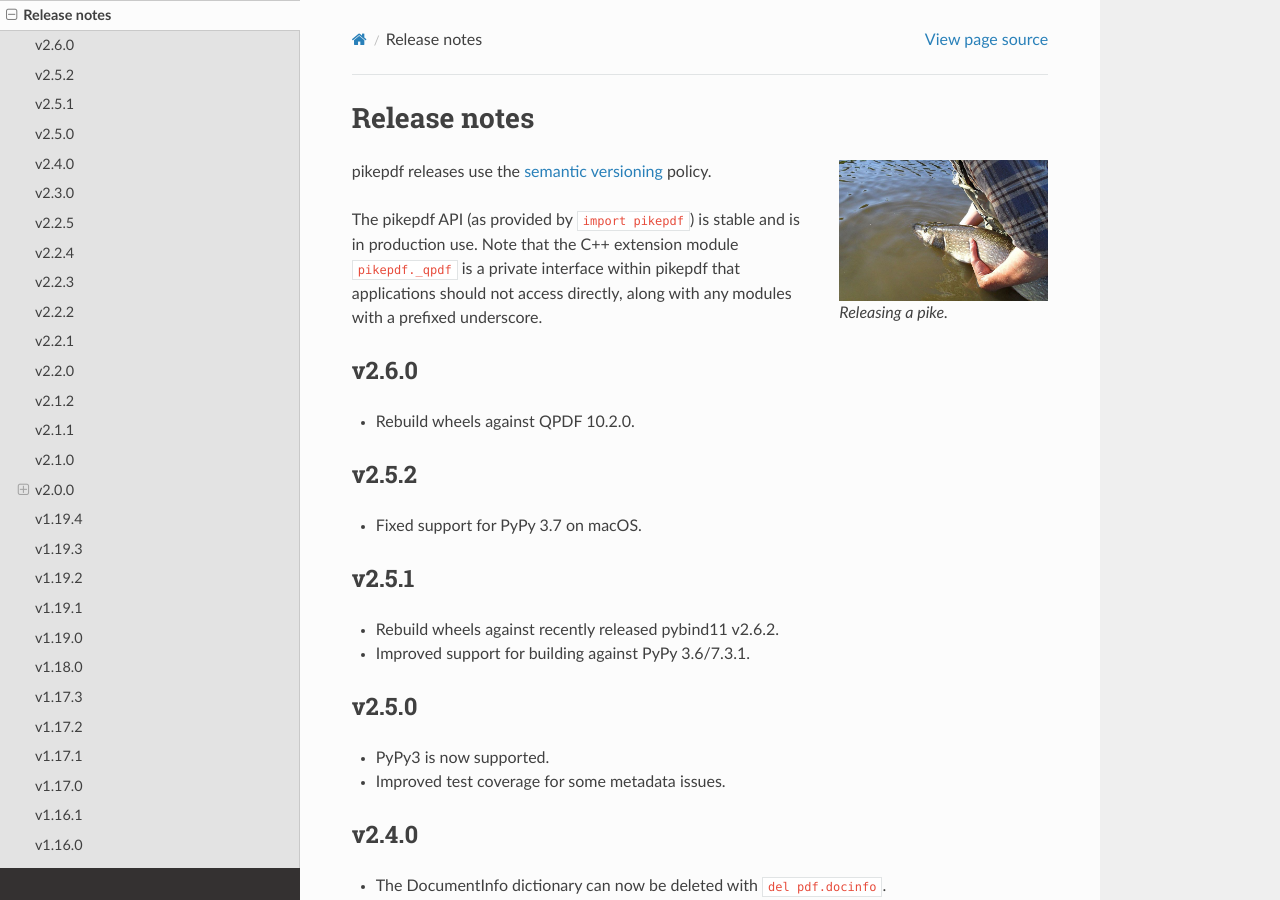
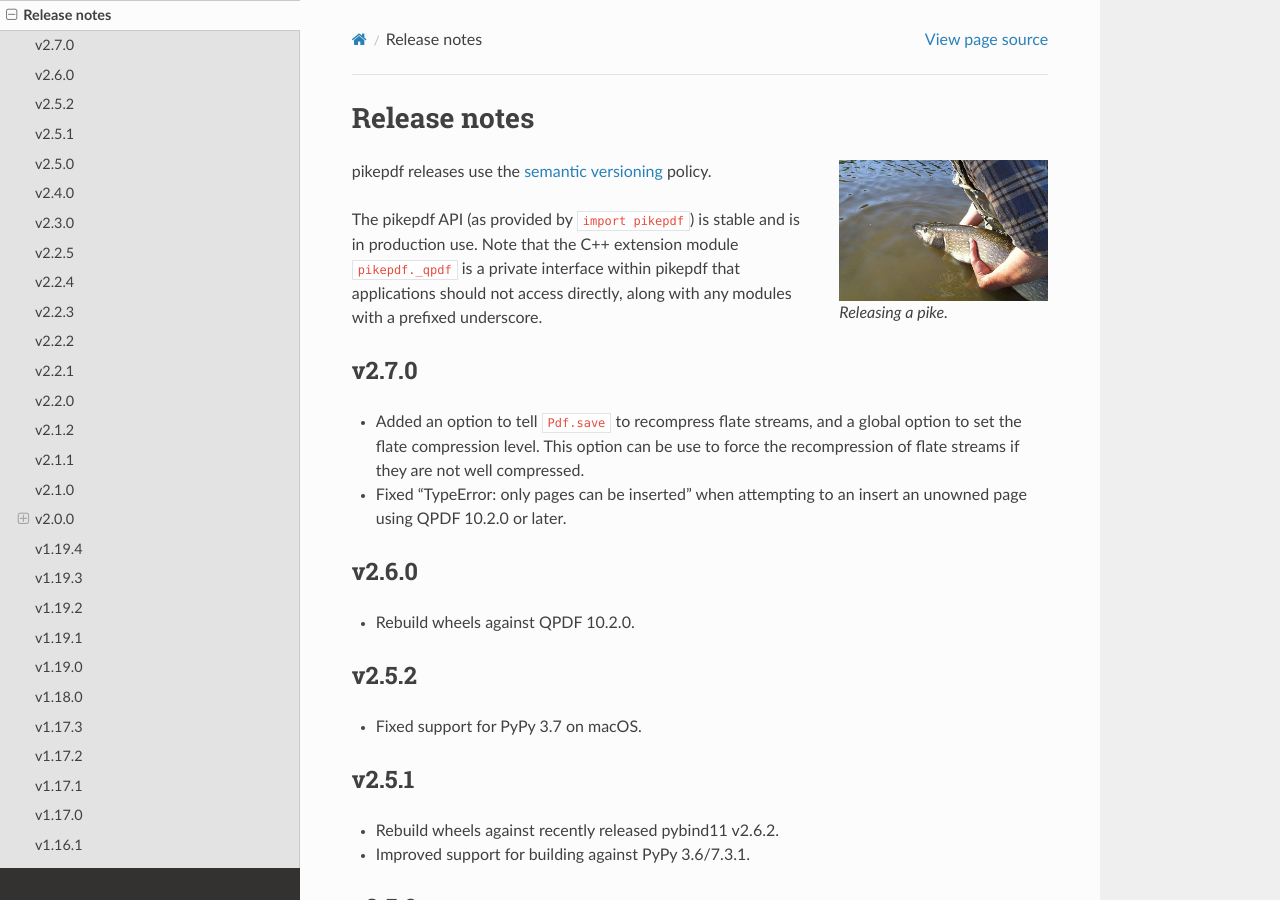
Before and after one commit to pikepdf/pikepdf, a Sphinx documentation site: the page built from docs/release_notes.rst, in a window 1280 px wide and 900 px high. Built offline with Sphinx 7.4.7 and the Read the Docs theme 2.0.0, drawn with Linux system fonts in a browser that asks for light colours; the version number could not be read and is left out.

Commit message:
v2.7.0 release notes

```diff
--- a/docs/release_notes.rst
+++ b/docs/release_notes.rst
@@ -17,6 +17,15 @@ The pikepdf API (as provided by ``import pikepdf``) is stable and
 is in production use. Note that the C++ extension module
 ``pikepdf._qpdf`` is a private interface within pikepdf that applications
 should not access directly, along with any modules with a prefixed underscore.
+
+v2.7.0
+======
+
+-  Added an option to tell ``Pdf.save`` to recompress flate streams, and a global
+   option to set the flate compression level. This option can be use to force
+   the recompression of flate streams if they are not well compressed.
+-  Fixed "TypeError: only pages can be inserted" when attempting to an insert an
+   unowned page using QPDF 10.2.0 or later.
 
 v2.6.0
 ======
```
